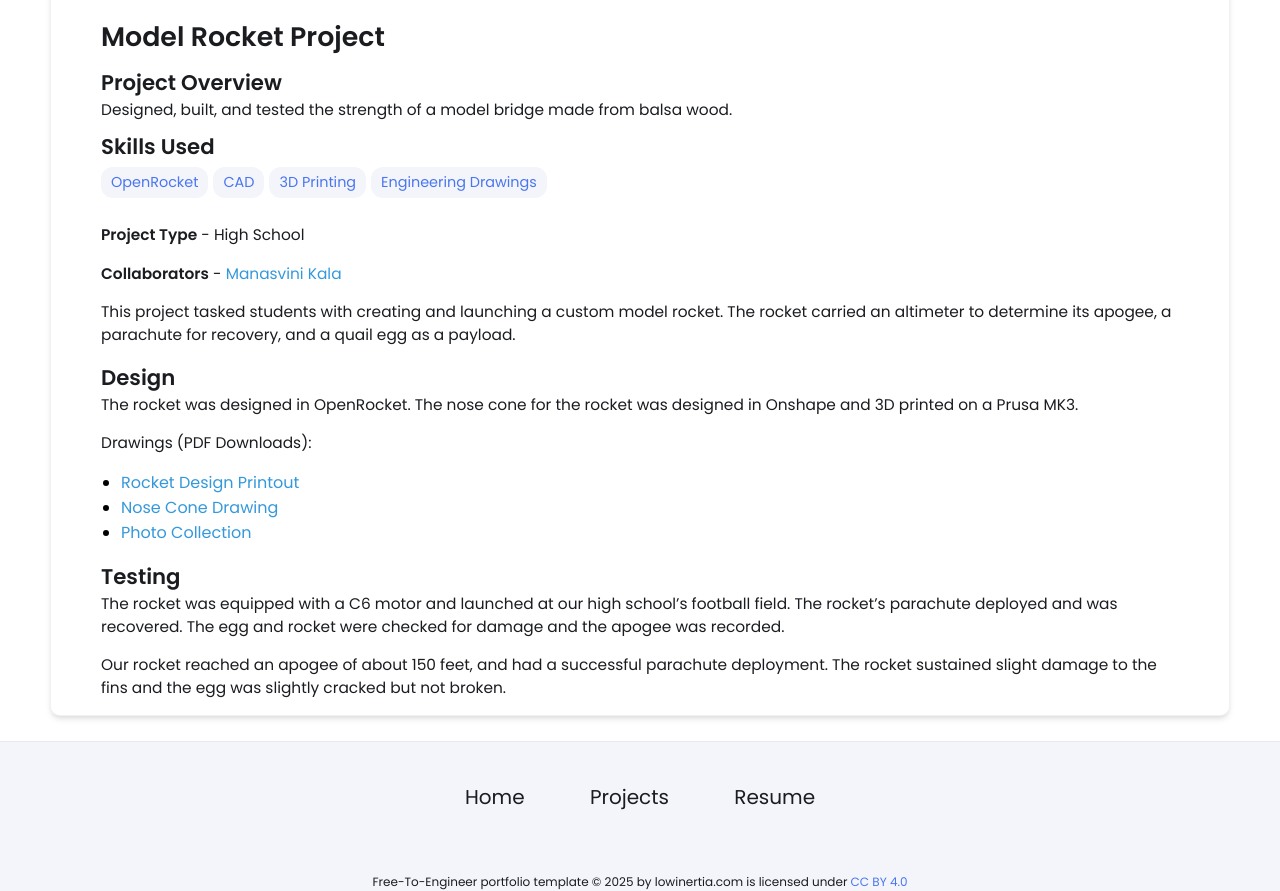
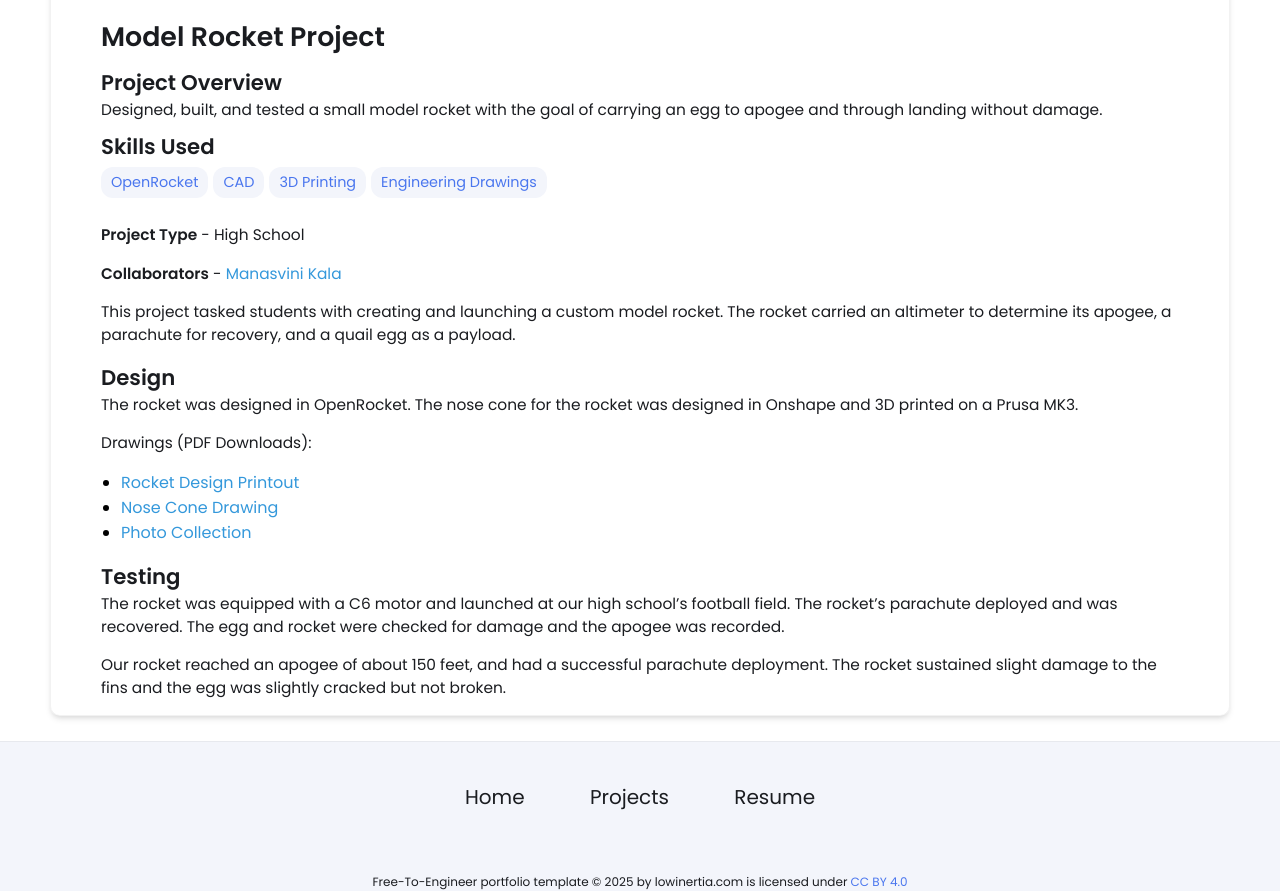
Before and after one commit to dannnyb0y/portfolio, a Jekyll site: the page built from _projects/rocket/index.md, in a window 1280 px wide. Shown: the part 490-1381 px from the top of the page. Built offline with Jekyll 4.4.1, drawn with Linux system fonts in a browser that asks for light colours.

Commit message:
small fix

```diff
--- a/_projects/rocket/index.md
+++ b/_projects/rocket/index.md
@@ -1,7 +1,7 @@
 ---
 layout: post
 title: Model Rocket Project
-description: Designed, built, and tested the strength of a model bridge made from balsa wood.
+description: Designed, built, and tested a small model rocket with the goal of carrying an egg to apogee and through landing without damage.
 skills:
 - OpenRocket
 - CAD
```
